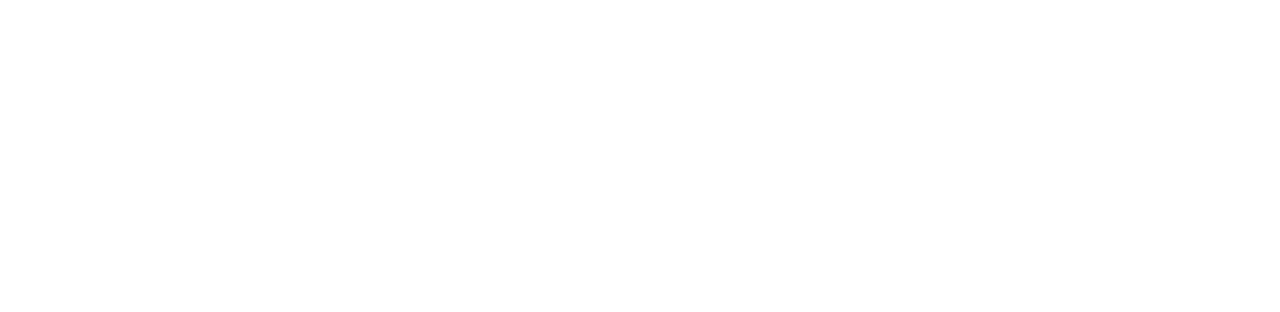
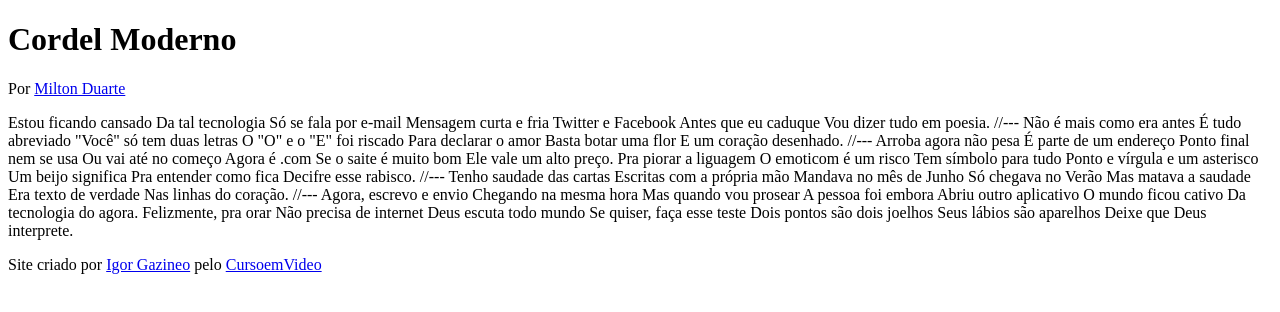
Before and after one commit to IgorGazineo/projeto-cordel, a plain HTML site: page index.html in a window 1280 px wide. Drawn offline with Linux system fonts and the light colour scheme.

Commit message:
atualizei projeto cordel

```diff
--- a/index.html
+++ b/index.html
@@ -4,9 +4,81 @@
     <meta charset="UTF-8">
     <meta http-equiv="X-UA-Compatible" content="IE=edge">
     <meta name="viewport" content="width=device-width, initial-scale=1.0">
-    <title>Document</title>
+    <title>Cordel Moderno</title>
 </head>
 <body>
+        <header>
+            <h1>Cordel Moderno</h1>
+                <p>Por <a href="https://www.recantodasletras.com.br/poesias/3186743" target="_blank">Milton Duarte</a></p>
 
+        </header>
+
+    Estou ficando cansado
+    Da tal tecnologia
+    Só se fala por e-mail
+    Mensagem curta e fria
+    Twitter e Facebook
+    Antes que eu caduque
+    Vou dizer tudo em poesia.
+
+    //---
+
+    Não é mais como era antes
+    É tudo abreviado
+    "Você" só tem duas letras
+    O "O" e o "E" foi riscado
+    Para declarar o amor
+    Basta botar uma flor
+    E um coração desenhado.
+
+    //---
+
+    Arroba agora não pesa
+    É parte de um endereço
+    Ponto final nem se usa
+    Ou vai até no começo
+    Agora é .com
+    Se o saite é muito bom
+    Ele vale um alto preço.
+
+    Pra piorar a liguagem
+    O emoticom é um risco
+    Tem símbolo para tudo
+    Ponto e vírgula e um asterisco
+    Um beijo significa
+    Pra entender como fica
+    Decifre esse rabisco.
+
+    //---
+
+    Tenho saudade das cartas
+    Escritas com a própria mão
+    Mandava no mês de Junho
+    Só chegava no Verão
+    Mas matava a saudade
+    Era texto de verdade
+    Nas linhas do coração.
+
+    //---
+
+    Agora, escrevo e envio
+    Chegando na mesma hora
+    Mas quando vou prosear
+    A pessoa foi embora
+    Abriu outro aplicativo
+    O mundo ficou cativo
+    Da tecnologia do agora.
+
+    Felizmente, pra orar
+    Não precisa de internet
+    Deus escuta todo mundo
+    Se quiser, faça esse teste
+    Dois pontos são dois joelhos
+    Seus lábios são aparelhos
+    Deixe que Deus interprete.
+
+    <footer>
+        <p>Site criado por <a href="https://github.com/IgorGazineo" target="_blank">Igor Gazineo</a> pelo <a href="https://www.cursoemvideo.com" target="_blank">CursoemVideo</a></p>
+    </footer>
 </body>
 </html>
```
